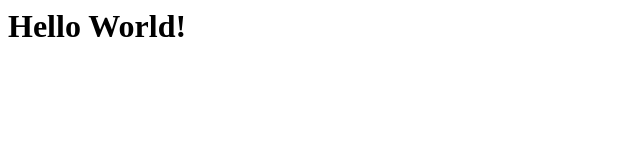
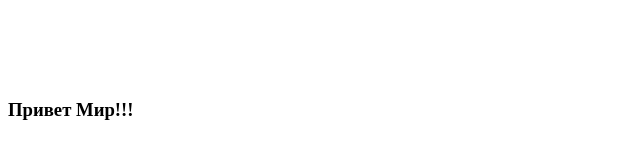
Before and after one commit to psydiamond-github/devops, a plain HTML site: page index.html in a window 1280 px wide. Shown: the whole page, without its empty margins (0-640 px from the left). Drawn offline with Linux system fonts and the light colour scheme.

Commit message:
index.html

```diff
--- a/index.html
+++ b/index.html
@@ -3,6 +3,10 @@
     <title></title>
   </head>
   <body>
-    <p><h1>Hello World!</h1></p>
+<br />
+<br />
+<br />
+<br />
+    <p><h3>Привет Мир!!!</h3></p>
   </body>
 </html>
```
